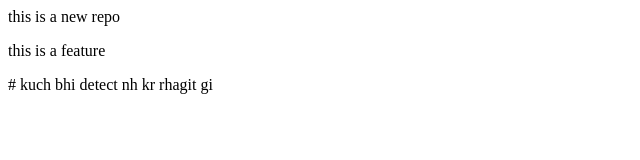
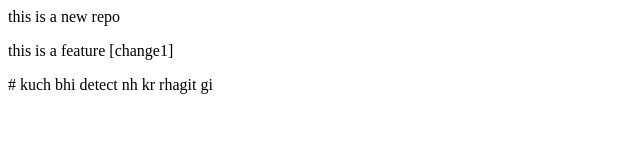
Before and after one commit to Nirbhay4946/Local, a plain HTML site: page index.html in a window 1280 px wide. Shown: the full height of the page, 0-640 px from the left. Drawn offline with Linux system fonts and the light colour scheme.

Commit message:
committed

```diff
--- a/index.html
+++ b/index.html
@@ -1,4 +1,4 @@
 <p>this is a new repo</p>
-<p> this is a feature</p>
+<p> this is a feature [change1]</p>
 # kuch bhi detect nh kr rhagit
 gi
```
